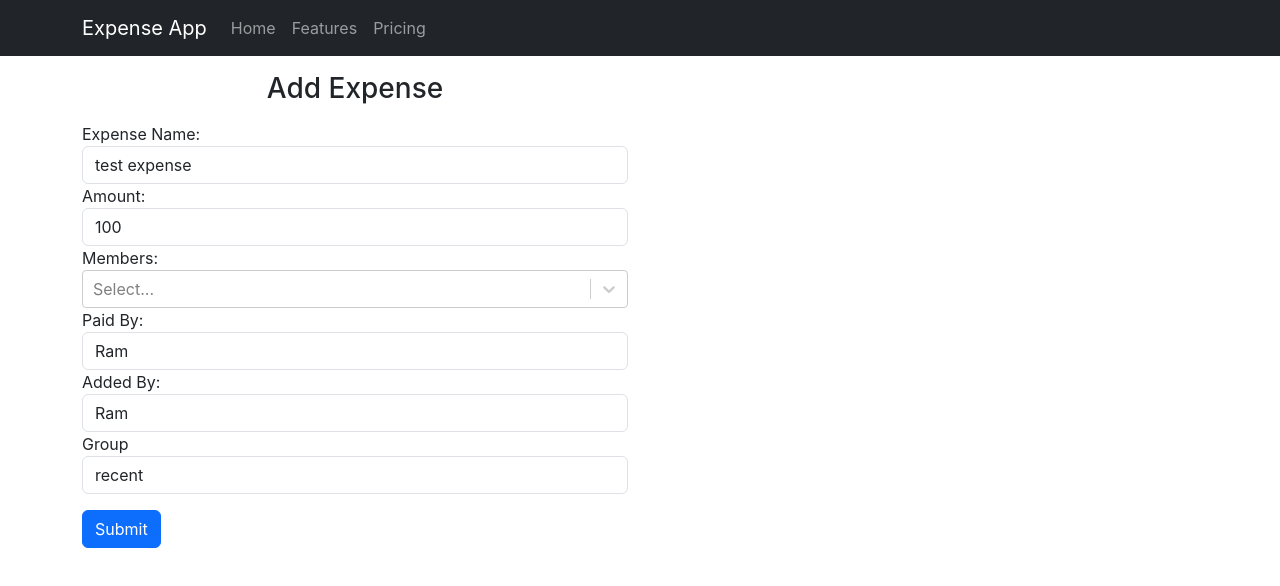
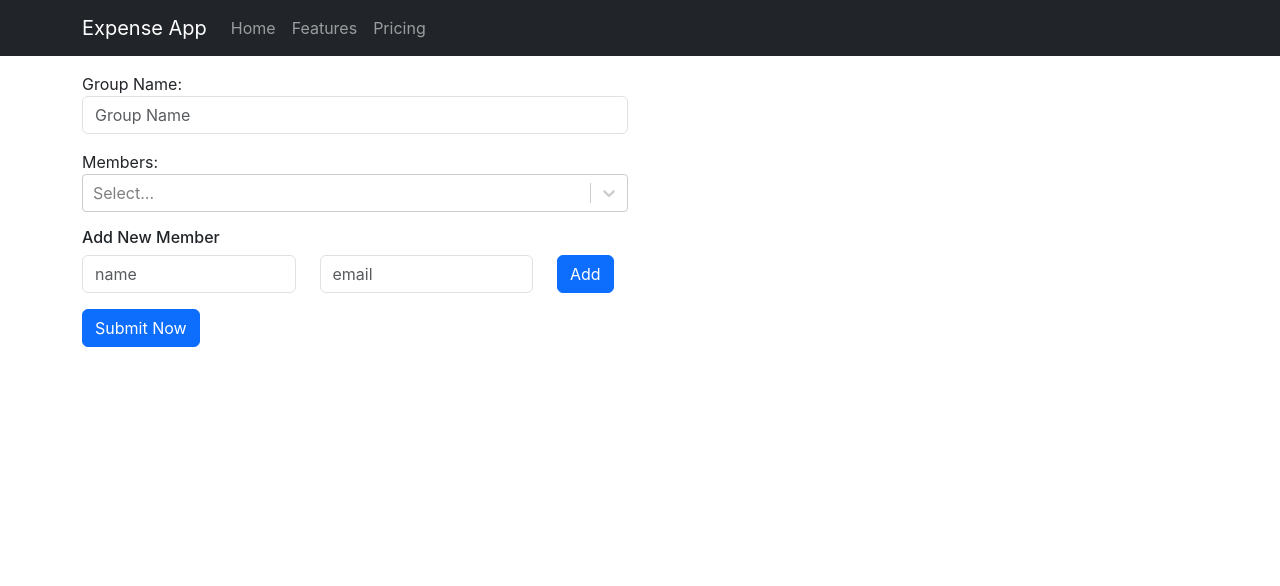
Before and after one commit to akshaykinhikar/expenseApp, a React (Create React App) app in the folder expense-app/: page / in a window 1280 px wide. Shown: the top 586 px of the page. Built offline with nearby package versions, Linux system fonts and the light colour scheme; the HTML template or start-up script is replaced by a standard one.

Commit message:
add bootstrap - AddGroup

```diff
--- a/expense-app/src/App.js
+++ b/expense-app/src/App.js
@@ -6,8 +6,8 @@ function App() {
   return (
     <div>
       <NavbarComponent />
-      <AddExpenseComponent></AddExpenseComponent>
-      {/* <AddGroup></AddGroup> */}
+      {/* <AddExpenseComponent></AddExpenseComponent> */}
+      <AddGroup></AddGroup>
 
     </div>
   );
--- a/expense-app/src/components/AddGroup.jsx
+++ b/expense-app/src/components/AddGroup.jsx
@@ -1,5 +1,8 @@
 import React, { useState } from 'react'
 import Select from 'react-select';
+import Container from 'react-bootstrap/Container';
+import Row from 'react-bootstrap/Row';
+import Col from 'react-bootstrap/Col';
 
 
 const AddGroup = () => {
@@ -64,9 +67,13 @@ const AddGroup = () => {
 
     return (
         <div>
-            <div>
-                <label htmlFor="groupName">Group Name: </label>
+            <Container>
+                <Row>
+                    <Col xs={6} md={6} lg={6} >
+                        <div className='my-3'>
+                            <label className="" htmlFor="groupName">Group Name: </label>
                             <input
+                                className="form-control"
                                 type="text"
                                 name="groupName"
                                 onChange={inputsHandler}
@@ -74,7 +81,7 @@ const AddGroup = () => {
                                 value={inputField.groupName} />
 
                         </div>
-            <div>
+                        <div className='my-3'>
                             <label htmlFor="members">Members: </label>
                             <Select
                                 isMulti
@@ -83,24 +90,41 @@ const AddGroup = () => {
                                 onChange={(event) => handleChange(event)}
                             />
                         </div>
-            <div>
-                <p>Add New Member</p>
+                        <div className='my-3'>
+                            <h6>Add New Member</h6>
 
+                            <Row>
+                                <Col xs={10} md={10} lg={10}>
                                     {
                                         newMembers.map((e, i) => (
                                             <div key={i}>
-                            <input type="text" placeholder='name' value={userName} onChange={(e) => setUserName(e.target.value)} />
-                            <input type="text" placeholder='email' value={userEmail} onChange={(e) => setUserEmail(e.target.value)} />
-                            <button onClick={() => removeNewMember(i)}>Delete</button>
+                                                <Row>
+                                                    <Col xs={6} md={6} lg={6}>
+                                                        <input className="form-control" type="text" placeholder='name' value={userName} onChange={(e) => setUserName(e.target.value)} />
+                                                    </Col>
+                                                    <Col xs={6} md={6} lg={6}>
+                                                        <input className="form-control" type="text" placeholder='email' value={userEmail} onChange={(e) => setUserEmail(e.target.value)} />
+                                                    </Col>
+                                                </Row>
+                                                {/* <button onClick={() => removeNewMember(i)}>Delete</button> */}
                                             </div>
                                         ))
                                     }
+                                </Col>
+                                <Col xs={2} md={2} lg={2}>
+                                    <button className="btn btn-primary" onClick={addNewMember}>Add </button>
+
+                                </Col>
+                            </Row>
                         </div>
-            <button onClick={addNewMember}>Add </button>
+
+                    </Col>
                     <div>
-                <button onClick={submitButton}>Submit Now</button>
+                        <button className="btn btn-primary" onClick={submitButton}>Submit Now</button>
 
                     </div>
+                </Row>
+            </Container>
         </div >
     )
 }
```
Also changed, not shown: expense-app/src/index.css (line endings or trailing spaces). Lines whose indentation alone changed are shown as unchanged.
